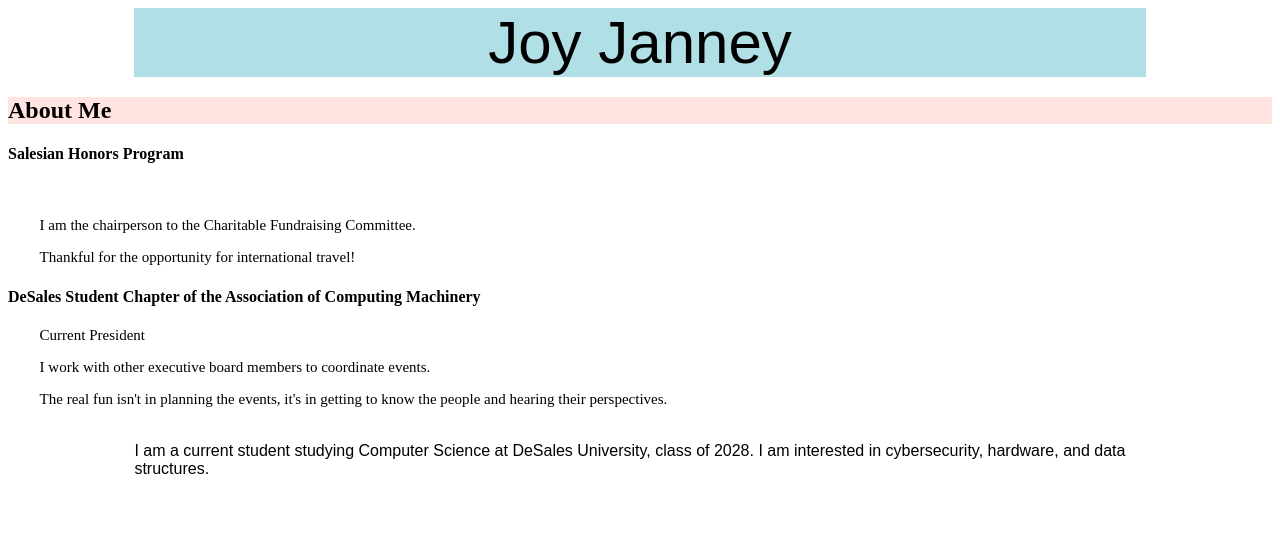
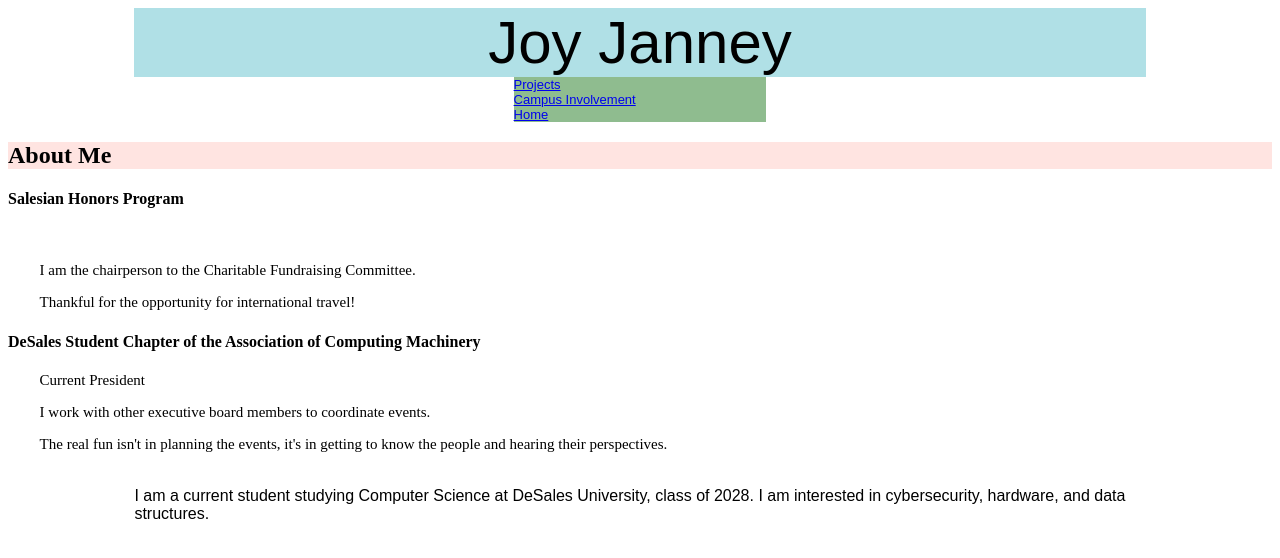
Before and after one commit to janneyj/AboutMe, a plain HTML site: page involvement.html in a window 1280 px wide. Drawn offline with Linux system fonts and the light colour scheme.

Commit message:
Update involvement.html

```diff
--- a/involvement.html
+++ b/involvement.html
@@ -62,6 +62,9 @@
 <p class = "title">
 	Joy Janney
 </p>
+<div class = "menuButton"><a href = "project.html">Projects</div></a>
+<div class = "menuButton"><a href = "involvement.html">Campus Involvement</div></a>
+<div class = "menuButton"><a href = "index.html">Home</div></a>
 <p>
 	<h2 class = "h2">About Me</h2>
 		<h4 class = "h4">Salesian Honors Program</h3><br>
```
